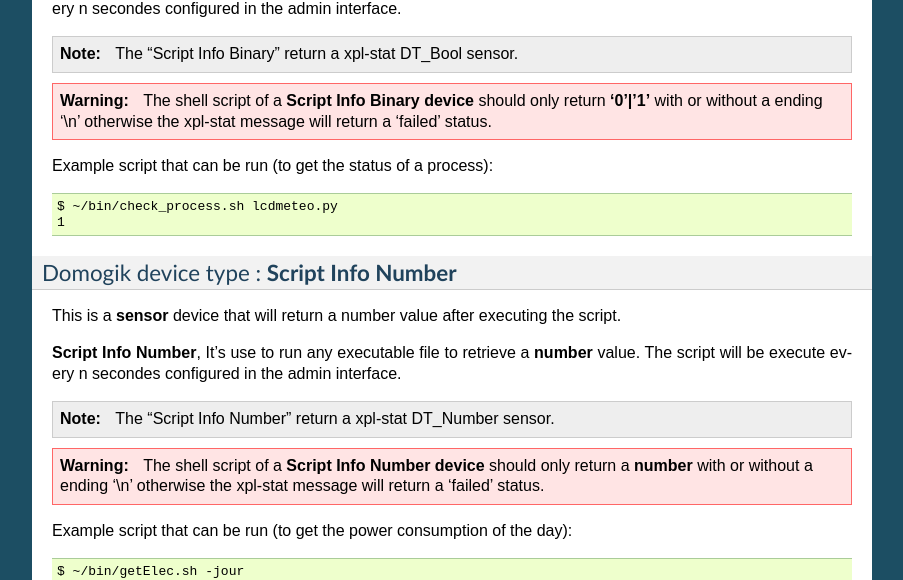
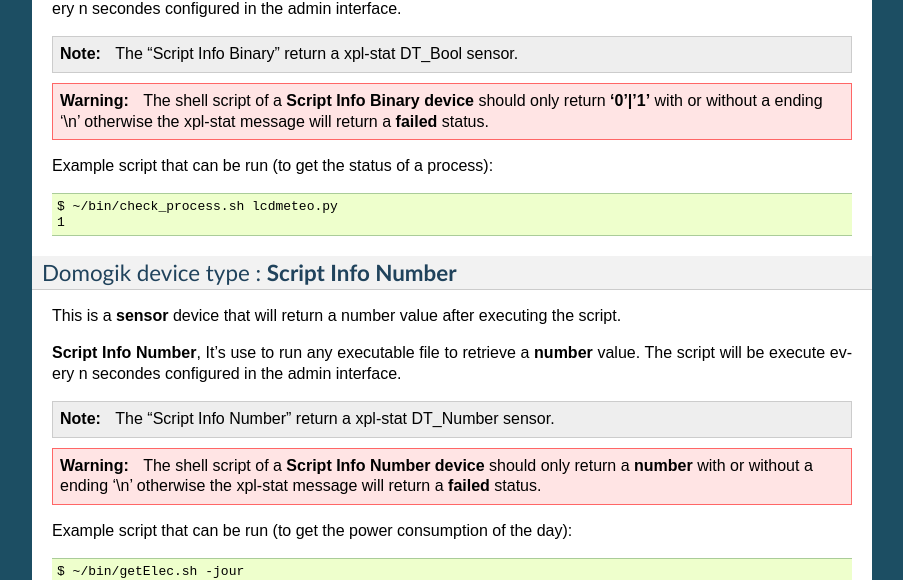
Before and after one commit to vdomos/domogik-plugin-script, a Sphinx documentation site: the page built from docs/script.txt, in a window 1280 px wide and 900 px high, scrolled down 1499 px. Shown: the part 168-748 px from the top of the window, without its empty margins (198-1101 px from the left). Built offline with Sphinx 7.4.7, drawn with Linux system fonts in a browser that asks for light colours.

Commit message:
Doc update

```diff
--- a/docs/dev.txt
+++ b/docs/dev.txt
@@ -4,10 +4,6 @@ Development informations
 
 xPL messages
 ============
-
-
-
-"exec.basic { type='script_info_number | script_info_binary | script_action'  program='/path/program [parameters]'  status='start' }"
 
 
 
--- a/docs/script.txt
+++ b/docs/script.txt
@@ -67,7 +67,7 @@ This is a **sensors** device that will return a boolean value after executing th
 
 .. warning::
 	The shell script of a **Script Info Binary device** should only return **'0'|'1'** with or without a ending '\\n'
-	otherwise the xpl-stat message will return a 'failed' status.
+	otherwise the xpl-stat message will return a **failed** status.
 
 
 Example script that can be run (to get the status of a process): ::
@@ -91,7 +91,7 @@ This is a **sensor** device that will return a number value after executing the
 
 .. warning::
 	The shell script of a **Script Info Number device** should only return a **number** with or without a ending '\\n'
-	otherwise the xpl-stat message will return a 'failed' status.
+	otherwise the xpl-stat message will return a **failed** status.
 
 
 Example script that can be run (to get the power consumption of the day): ::
```
